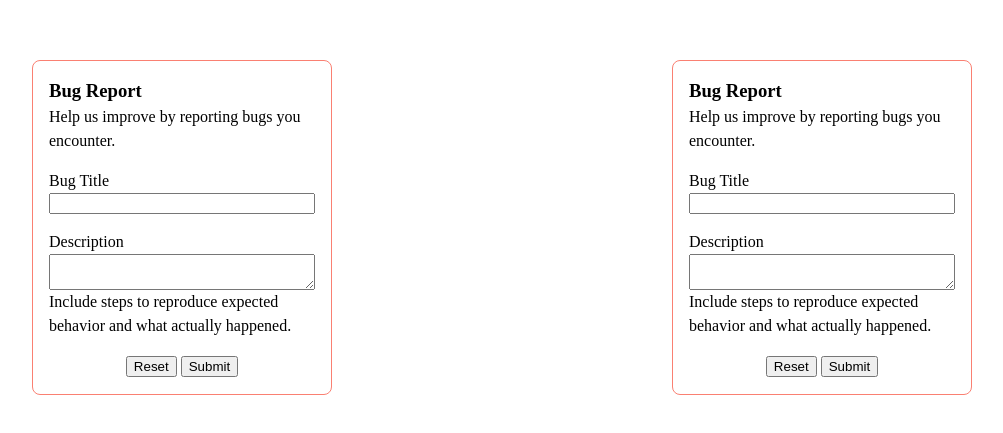
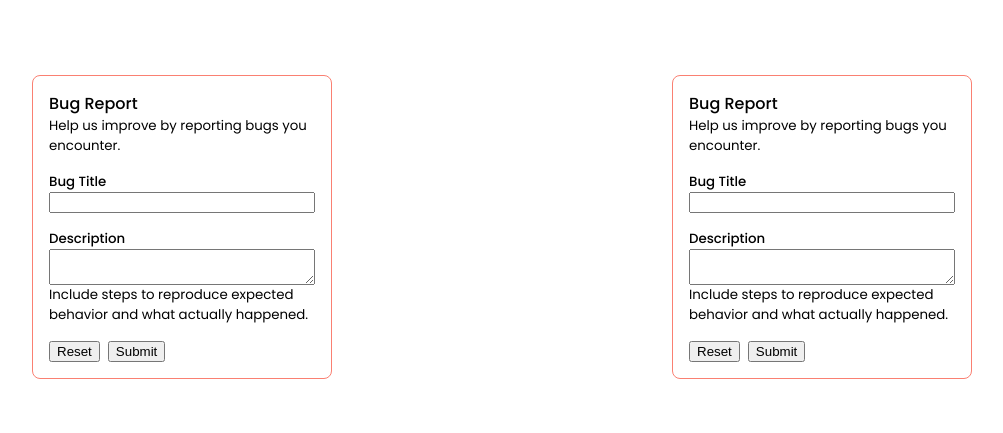
Before and after one commit to borislavkorablev/forms-practice_10-26, a plain HTML site: page index.html in a window 1280 px wide. Shown: the part 173-606 px from the top of the page, without its empty margins (138-1141 px from the left). Drawn offline with Linux system fonts and the light colour scheme.

Commit message:
add font famiily, footer flex, refined .main css

```diff
--- a/index.html
+++ b/index.html
@@ -8,6 +8,9 @@
 
 
     <link rel="stylesheet" href="styles.css">
+    <link rel="preconnect" href="https://fonts.googleapis.com">
+    <link rel="preconnect" href="https://fonts.gstatic.com" crossorigin>
+    <link href="https://fonts.googleapis.com/css2?family=Poppins:wght@400;500&display=swap" rel="stylesheet">
 
 </head>
 
--- a/styles/components/forms.css
+++ b/styles/components/forms.css
@@ -19,3 +19,9 @@
         flex-direction: column;
     }
 }
+
+.form_footer {
+    display: flex;
+    justify-content: flex-start;
+    gap: 0.5rem;
+}
--- a/styles/globals/globals.css
+++ b/styles/globals/globals.css
@@ -1,5 +1,6 @@
 body {
     min-height: 100vh;
+    font-family: 'Poppins', 'Verdana', sans-serif;
     line-height: 1.5;
     -webkit-font-smoothing: antialiased;
 }
--- a/styles/globals/typography.css
+++ b/styles/globals/typography.css
@@ -1,8 +1,13 @@
 h1 {
-    font-size: 14pt;
-    font-weight: 700;
+    font-size: 12pt;
+    font-weight: 500;
 }
 
 p {
-    font-size: 12pt;
+    font-size: 10pt;
 }
+
+label {
+    font-size: 10pt;
+    font-weight: 500;
+}
--- a/styles/layouts/grids.css
+++ b/styles/layouts/grids.css
@@ -3,10 +3,4 @@
     display: grid;
     grid-template-columns: 1fr 1fr;
     align-items: center;
-
-    & form {
-        display: flex;
-        justify-content: center;
-        align-items: center;
-    }
 }
```
